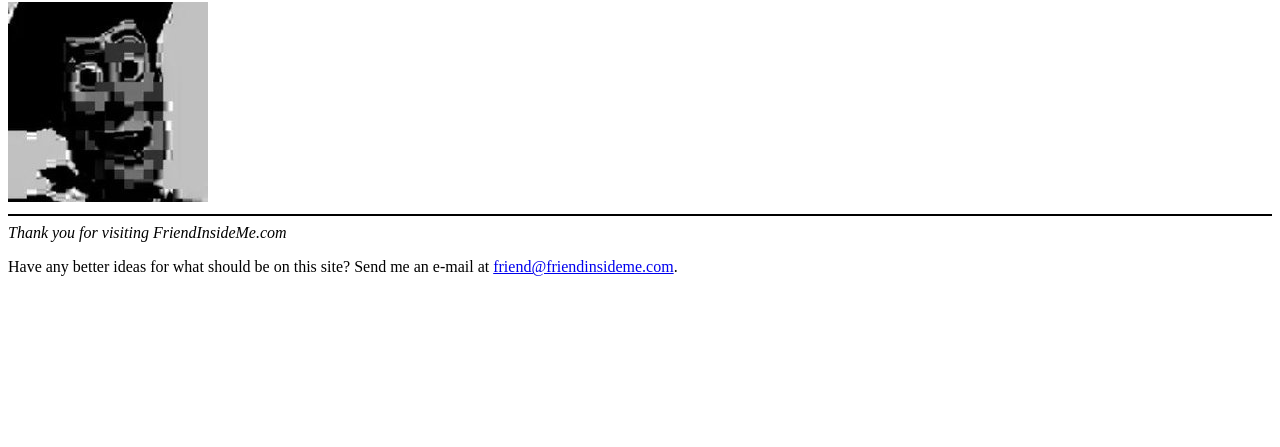
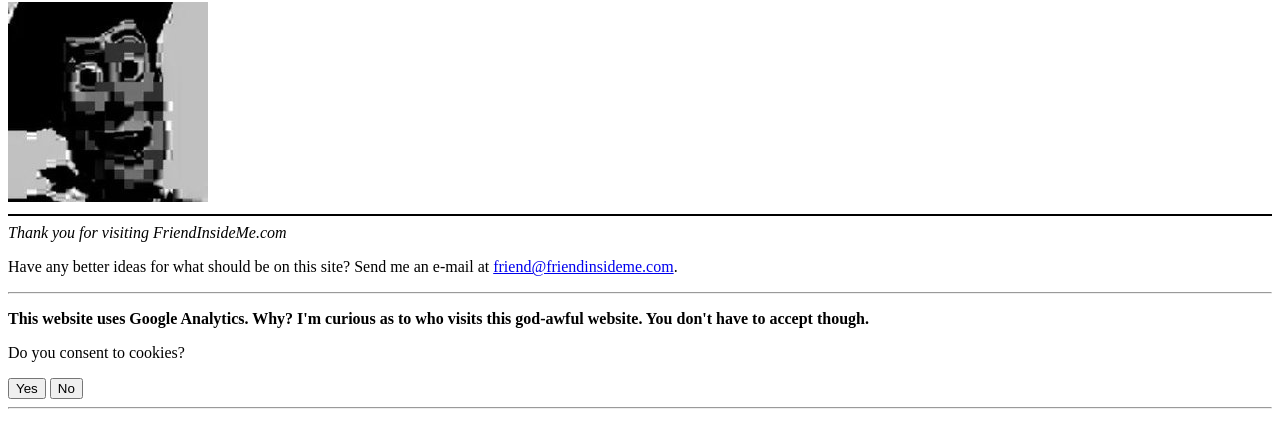
Before and after one commit to ttbtech/friendinsideme, a plain HTML site: page index.html in a window 1280 px wide. Shown: the part 171-618 px from the top of the page. Drawn offline with Linux system fonts and the light colour scheme.

Commit message:
google analytics

```diff
--- a/index.html
+++ b/index.html
@@ -13,5 +13,51 @@
 
     <footer><i>Thank you for visiting FriendInsideMe.com</i></footer>
     <p>Have any better ideas for what should be on this site? Send me an e-mail at <a href="mailto:friend@friendinsideme.com">friend@friendinsideme.com</a>.</p>
+
+    <hr id="cookieBanner" style="display:none;">
+    <div id="cookieContent" style="display:none;">
+        <p><b>This website uses Google Analytics. Why? I'm curious as to who visits this god-awful website. You don't have to accept though.</b></p>
+        <p>Do you consent to cookies?</p>
+        <button onclick="friendinsideme()">Yes</button>
+        <button onclick="friendoutsideme()">No</button>
+    </div>
+    <hr id="cookieBannerBottom" style="display:none;">
+
+    <script>
+        if (!localStorage.getItem('cookieConsent')) {
+            document.getElementById('cookieBanner').style.display = 'block';
+            document.getElementById('cookieContent').style.display = 'block';
+            document.getElementById('cookieBannerBottom').style.display = 'block';
+        } else if (localStorage.getItem('cookieConsent') === 'accepted') {
+            LoadGA();
+        }
+
+        function friendinsideme() {
+            localStorage.setItem('cookieConsent', 'accepted');
+            document.getElementById('cookieBanner').style.display = 'none';
+            document.getElementById('cookieContent').style.display = 'none';
+            document.getElementById('cookieBannerBottom').style.display = 'none';
+            LoadGA();
+        }
+
+        function friendoutsideme() {
+            localStorage.setItem('cookieConsent', 'declined');
+            document.getElementById('cookieBanner').style.display = 'none';
+            document.getElementById('cookieContent').style.display = 'none';
+            document.getElementById('cookieBannerBottom').style.display = 'none';
+        }
+
+        function LoadGA() {
+            var script = document.createElement('script');
+            script.async = true;
+            script.src = 'https://www.googletagmanager.com/gtag/js?id=G-63E3B2F9RV';
+            document.head.appendChild(script);
+
+            window.dataLayer = window.dataLayer || [];
+            function gtag(){dataLayer.push(arguments);}
+            gtag('js', new Date());
+            gtag('config', 'G-63E3B2F9RV');
+        }
+    </script>
 </body>
 </html>
```
